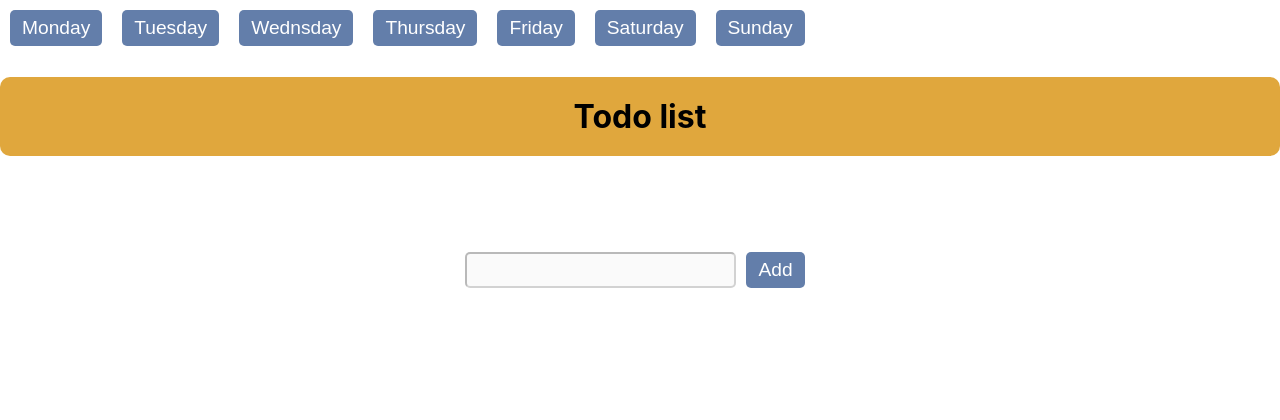
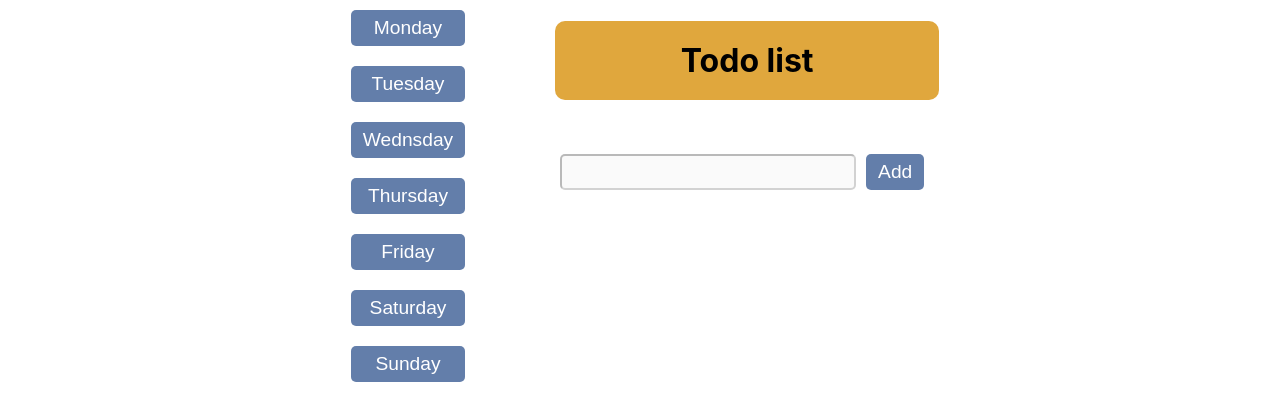
Before and after one commit to bencot234/todos, a React (Create React App) app: page / in a window 1280 px wide. Shown: the top 420 px of the page. Built offline with nearby package versions, Linux system fonts and the light colour scheme; the HTML template or start-up script is replaced by a standard one.

Commit message:
styling changes

```diff
--- a/src/App.css
+++ b/src/App.css
@@ -1,42 +1,3 @@
-.App {
-  text-align: center;
-}
-
-.App-logo {
-  height: 40vmin;
-  pointer-events: none;
-}
-
-@media (prefers-reduced-motion: no-preference) {
-  .App-logo {
-    animation: App-logo-spin infinite 20s linear;
-  }
-}
-
-.App-header {
-  background-color: #282c34;
-  min-height: 100vh;
-  display: flex;
-  flex-direction: column;
-  align-items: center;
-  justify-content: center;
-  font-size: calc(10px + 2vmin);
-  color: white;
-}
-
-.App-link {
-  color: #61dafb;
-}
-
-@keyframes App-logo-spin {
-  from {
-    transform: rotate(0deg);
-  }
-  to {
-    transform: rotate(360deg);
-  }
-}
-
 .title-container {
   text-align: center;
   border-radius: 10px;
@@ -54,6 +15,10 @@ input, button, .list-item, .message-container p {
   font-size: larger;
 }
 
+input {
+  width: 17rem;
+}
+
 button {
   background-color: #637eaa;
   color: white;
@@ -64,7 +29,7 @@ button {
 }
 
 form {
-  text-align:center;
+  text-align: center;
 }
 
 .list-item {
@@ -79,9 +44,7 @@ form {
 }
 
 .list-container, .message-container {
-  margin: auto;
-  margin-top: 4rem;
-  width: 20rem;
+  width: 24rem;
 }
 
 .message-container {
@@ -104,3 +67,14 @@ form {
   height: 2rem;
   margin-top: 20px;
 }
+
+.container {
+  display: flex;
+  justify-content: center;
+}
+
+.days-container {
+  display: flex;
+  flex-direction: column;
+  margin-right: 5rem;
+}
--- a/src/App.js
+++ b/src/App.js
@@ -29,7 +29,8 @@ function App() {
 	}, [days])
 
 	return (
-		<>
+		<div className='container'>
+			<div className='days-container'>
 				{days.map(day => {
 					return <button
 						key={day.name}
@@ -38,6 +39,7 @@ function App() {
 						{day.name}
 					</button>
 				})}
+			</div>
 			<TodoList
 				todos={todos}
 				setTodos={setTodos}
@@ -45,7 +47,7 @@ function App() {
 				days={days}
 				name={name}
 			/>
-		</>
+		</div>
 	);
 }
 
--- a/src/TodoList.js
+++ b/src/TodoList.js
@@ -46,7 +46,7 @@ const TodoList = ({todos, setTodos, setDays, days, name}) => {
 	}
 
 	return (
-		<>
+		<div>
 			<div className='title-container'>
 				<h1 className='title'>{name ? name : 'Todo list'}</h1>
 			</div>
@@ -66,7 +66,7 @@ const TodoList = ({todos, setTodos, setDays, days, name}) => {
 				</div>
 			</form>
 			<List list={todos} deleteItem={deleteItem}/>
-		</>
+		</div>
 	);
 }
 
```
Lines whose indentation alone changed are shown as unchanged.
